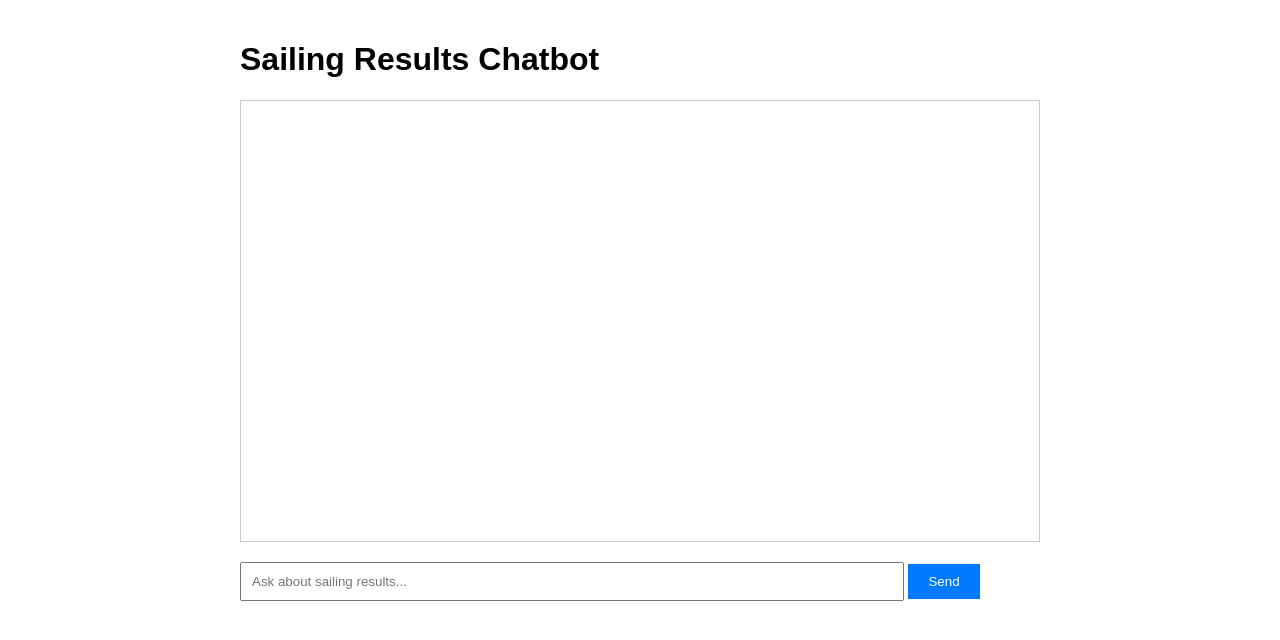
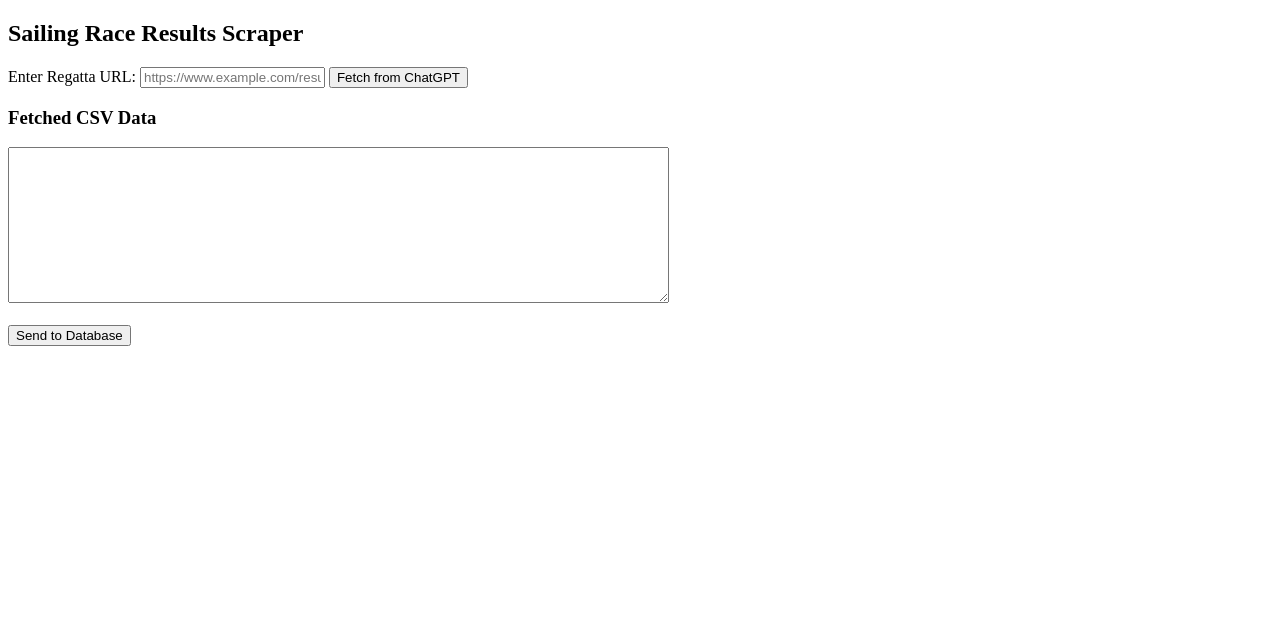
Before and after one commit to thomad99/Labb07-SailingScaper, a plain HTML site: page templates/index.html in a window 1280 px wide. Drawn offline with Linux system fonts and the light colour scheme.

Commit message:
Update index.html

```diff
--- a/templates/index.html
+++ b/templates/index.html
@@ -1,87 +1,67 @@
 <!DOCTYPE html>
-<html>
+<html lang="en">
 <head>
-    <title>Sailing Results Chatbot</title>
-    <style>
-        body {
-            font-family: Arial, sans-serif;
-            max-width: 800px;
-            margin: 0 auto;
-            padding: 20px;
-        }
-        .chat-container {
-            border: 1px solid #ccc;
-            padding: 20px;
-            height: 400px;
-            overflow-y: auto;
-            margin-bottom: 20px;
-        }
-        .message {
-            margin: 10px 0;
-            padding: 10px;
-            border-radius: 5px;
-        }
-        .user-message {
-            background-color: #e3f2fd;
-            margin-left: 20%;
-        }
-        .bot-message {
-            background-color: #f5f5f5;
-            margin-right: 20%;
-        }
-        input[type="text"] {
-            width: 80%;
-            padding: 10px;
-        }
-        button {
-            padding: 10px 20px;
-            background-color: #007bff;
-            color: white;
-            border: none;
-            cursor: pointer;
-        }
-    </style>
-</head>
-<body>
-    <h1>Sailing Results Chatbot</h1>
-    <div class="chat-container" id="chat-container"></div>
-    <div>
-        <input type="text" id="question" placeholder="Ask about sailing results...">
-        <button onclick="askQuestion()">Send</button>
-    </div>
+    <meta charset="UTF-8">
+    <meta name="viewport" content="width=device-width, initial-scale=1.0">
+    <title>Sailing Race Results Scraper</title>
+    <script>
+        async function fetchResults() {
+            let url = document.getElementById("url").value;
+            if (!url) {
+                alert("Please enter a valid URL.");
+                return;
+            }
 
-    <script>
-        async function askQuestion() {
-            const question = document.getElementById('question').value;
-            if (!question) return;
+            document.getElementById("status").innerText = "Fetching results from ChatGPT...";
 
-            // Add user message
-            addMessage(question, 'user');
-            document.getElementById('question').value = '';
+            let response = await fetch("/fetch-results", {
+                method: "POST",
+                headers: { "Content-Type": "application/json" },
+                body: JSON.stringify({ url: url })
+            });
 
-            try {
-                const response = await fetch('/api/ask', {
-                    method: 'POST',
-                    headers: {
-                        'Content-Type': 'application/json',
-                    },
-                    body: JSON.stringify({ question: question }),
-                });
-                const data = await response.json();
-                addMessage(data.response, 'bot');
-            } catch (error) {
-                addMessage('Sorry, there was an error processing your request.', 'bot');
+            let data = await response.json();
+            if (data.csv_data) {
+                document.getElementById("csv_output").value = data.csv_data;
+                document.getElementById("status").innerText = "Data fetched successfully!";
+            } else {
+                document.getElementById("status").innerText = "Error fetching data: " + data.error;
             }
         }
 
-        function addMessage(text, sender) {
-            const container = document.getElementById('chat-container');
-            const messageDiv = document.createElement('div');
-            messageDiv.className = `message ${sender}-message`;
-            messageDiv.textContent = text;
-            container.appendChild(messageDiv);
-            container.scrollTop = container.scrollHeight;
+        async function sendToDB() {
+            let csv_data = document.getElementById("csv_output").value;
+            if (!csv_data) {
+                alert("No data available to send.");
+                return;
+            }
+
+            document.getElementById("status").innerText = "Sending data to database...";
+
+            let response = await fetch("/send-to-db", {
+                method: "POST",
+                headers: { "Content-Type": "application/json" },
+                body: JSON.stringify({ csv_data: csv_data })
+            });
+
+            let data = await response.json();
+            document.getElementById("status").innerText = data.message || "Error: " + data.error;
         }
     </script>
+</head>
+<body>
+    <h2>Sailing Race Results Scraper</h2>
+
+    <label for="url">Enter Regatta URL:</label>
+    <input type="text" id="url" placeholder="https://www.example.com/results">
+    <button onclick="fetchResults()">Fetch from ChatGPT</button>
+
+    <h3>Fetched CSV Data</h3>
+    <textarea id="csv_output" rows="10" cols="80"></textarea>
+
+    <br><br>
+    <button onclick="sendToDB()">Send to Database</button>
+
+    <p id="status"></p>
 </body>
 </html>
```
